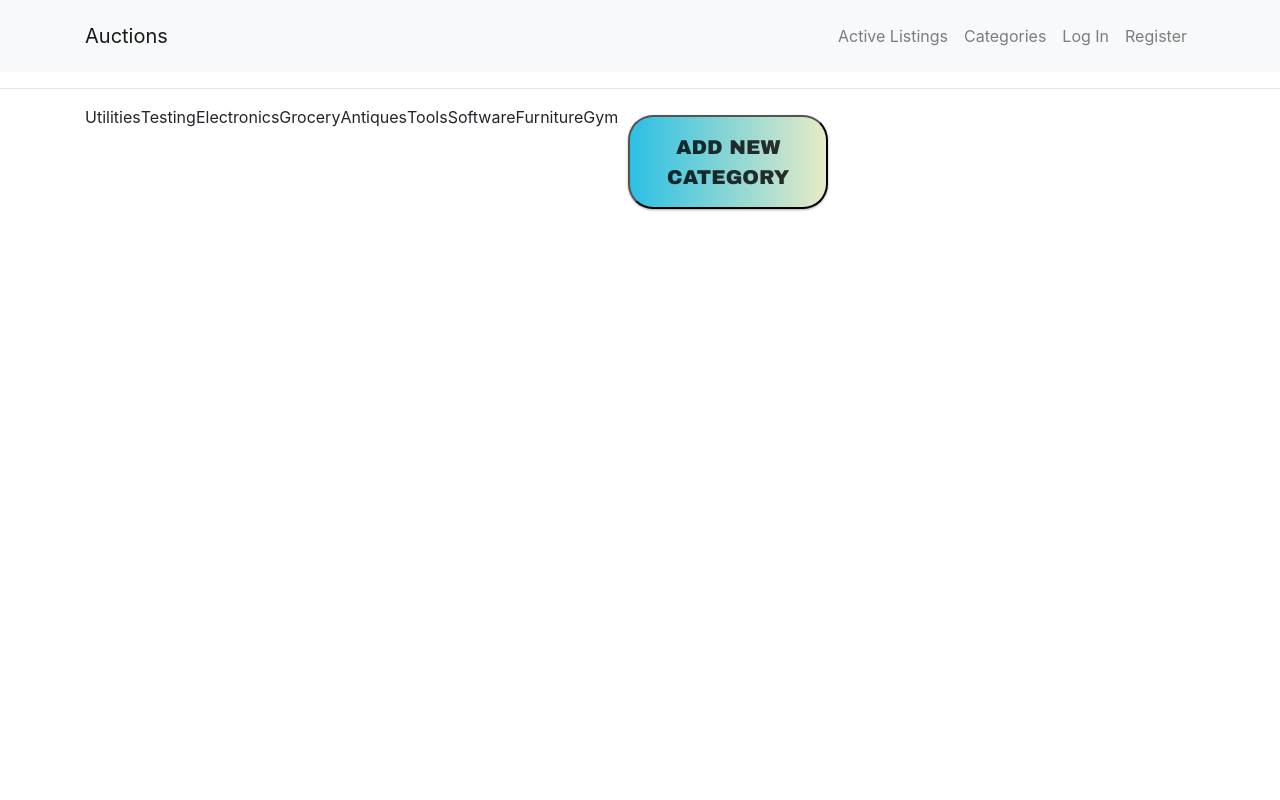
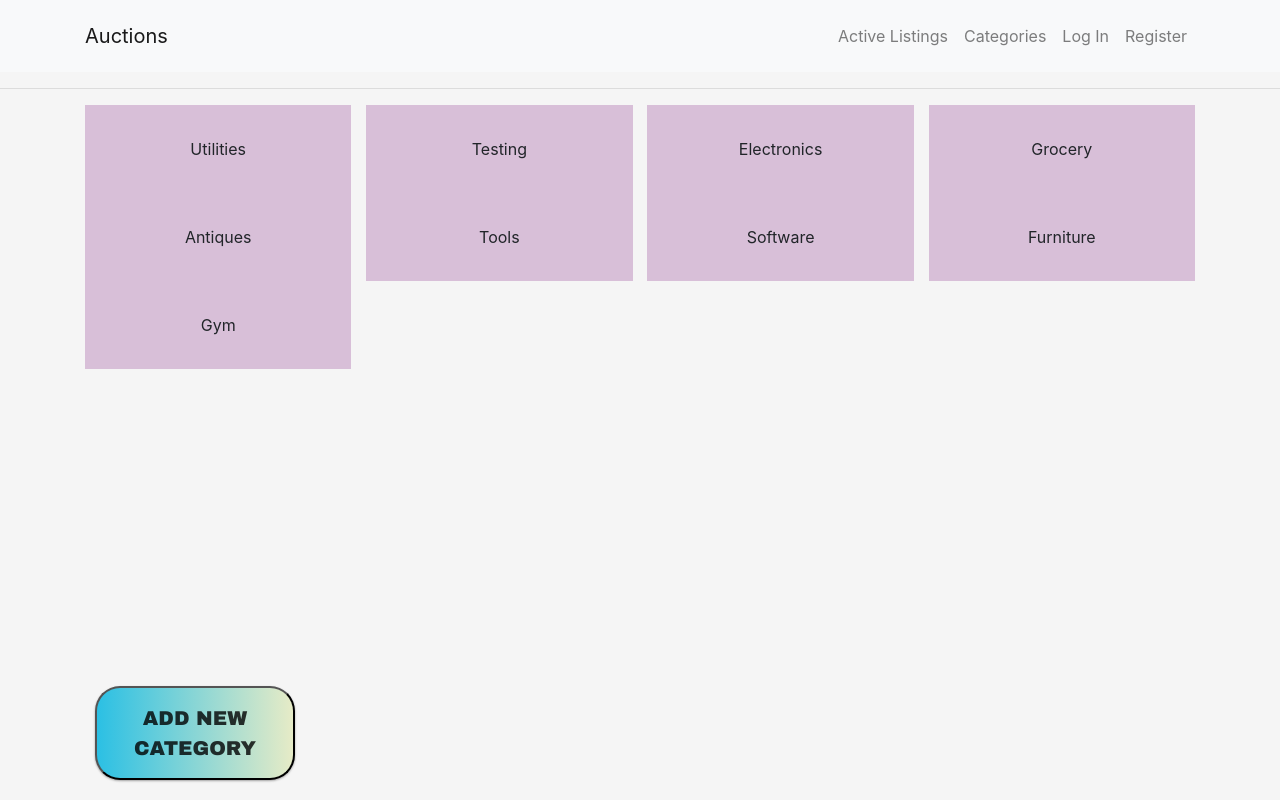
Before and after one commit to shaw8wit/auction, a Django app: page /categories in a window 1280 px wide. Run offline with Django 3.2, Linux system fonts and the light colour scheme; data comes from the database, SQL or seed files in the repository; both versions use the stored data as it was after the commit; some libraries are stand-ins or nearby versions.

Commit message:
new table

```diff
--- a/auctions/models.py
+++ b/auctions/models.py
@@ -15,10 +15,10 @@ class Category(models.Model):
 
 class AuctionListing(models.Model):
     category = models.ForeignKey(Category, on_delete=models.CASCADE)
-    name = models.CharField(max_length=16)
+    name = models.CharField(max_length=50)
     date = models.DateTimeField()
-    startBid = models.DecimalField(decimal_places=2, max_digits=5)
-    description = models.CharField(max_length=128)
+    startBid = models.DecimalField(decimal_places=2, max_digits=7)
+    description = models.CharField(max_length=250)
     user = models.ForeignKey(User, on_delete=models.CASCADE)
     imageUrl = models.URLField()
 
@@ -29,7 +29,7 @@ class AuctionListing(models.Model):
 class Bid(models.Model):
     date = models.DateTimeField()
     user = models.ForeignKey(User, on_delete=models.CASCADE)
-    bidValue = models.DecimalField(decimal_places=2, max_digits=5)
+    bidValue = models.DecimalField(decimal_places=2, max_digits=7)
     auctionListing = models.ForeignKey(
         AuctionListing, on_delete=models.CASCADE)
 
@@ -42,7 +42,16 @@ class Comment(models.Model):
     user = models.ForeignKey(User, on_delete=models.CASCADE)
     auctionListing = models.ForeignKey(
         AuctionListing, on_delete=models.CASCADE)
-    commentValue = models.CharField(max_length=128)
+    commentValue = models.CharField(max_length=250)
 
     def __str__(self):
         return f"{self.id} : {self.user.username} commented on {self.auctionListing.name} posted by {self.auctionListing.user.username} at {self.date} : {self.commentValue}"
+
+
+class Watchlist(models.Model):
+    user = models.ForeignKey(User, on_delete=models.CASCADE)
+    auctionListing = models.ForeignKey(
+        AuctionListing, on_delete=models.CASCADE)
+
+    def __str__(self):
+        return f"{self.id} : {self.user.username} is watching {self.auctionListing.name}"
--- a/auctions/static/auctions/styles.css
+++ b/auctions/static/auctions/styles.css
@@ -1,4 +1,4 @@
-html, body {height: 100%;width: auto;}
+html, body {height: 100%;width: 100%;background-color: whitesmoke;}
 .parent a, a:hover {text-decoration: none;color: black;}
 .singleCard {
     height: 50%;
@@ -33,17 +33,25 @@ img {max-height: 250px;width: auto;}
     border-radius: 25px;
 }
 .gradient-button:hover{box-shadow: 0 10px 20px rgba(0,0,0,0.19), 0 6px 6px rgba(0,0,0,0.23);margin: 8px 10px 12px;}
+.gradient-button:focus{outline: none;}
 .register {background-image: linear-gradient(to right, #DD5E89 0%, #F7BB97 51%, #DD5E89 100%)}
 .register:hover { background-position: right center; }
 .login {background-image: linear-gradient(to right, #00d2ff 0%, #3a7bd5 51%, #00d2ff 100%)}
 .login:hover { background-position: right center; }
-.category {background-image: linear-gradient(to right, #2BC0E4 0%, #EAECC6 51%, #2BC0E4 100%);color: rgba(0, 0, 0, 0.801);}
-.category:hover { background-position: right center; }
+.category {position: fixed; bottom: 10px;background-image: linear-gradient(to right, #2BC0E4 0%, #EAECC6 51%, #2BC0E4 100%);color: rgba(0, 0, 0, 0.801);}
+.category:hover { background-position: right center; margin-top: 22rem;}
 .grid-container {
     display: flex;
+    justify-content: space-between;
+    flex-wrap: wrap;
 }
 .grid-item {
-    float: left;
+    min-width: 12rem;
+    width: auto;
+    height: 10%;
+    flex: 0 1 24%;
+    background-color: thistle;
+    padding: 2rem 0;
 }
 .add-listing {background-image: linear-gradient(to right, #7474BF 0%, #348AC7 51%, #7474BF 100%)}
 .add-listing:hover { background-position: right center; }
--- a/auctions/templates/auctions/categories.html
+++ b/auctions/templates/auctions/categories.html
@@ -5,12 +5,15 @@ Categories
 {% endblock %}
 
 {% block body %}
-<div class="grid-container">
-    {% for category in categories %}
-    <div class="grid-item">
-        {{ category.name }}
+<div class="text-center">
+    <div class="grid-container">
+        {% for category in categories %}
+        <div class="grid-item">
+            {{ category.name }}
+        </div>
+        {% endfor %}
     </div>
-    {% endfor %}
-    <button class="gradient-button category">Add new Category</button>
+
 </div>
+<button class="gradient-button category">Add new Category</button>
 {% endblock %}
```
Also changed, not shown: auctions/migrations/0006_auto_20200813_1209.py (added), db.sqlite3.
